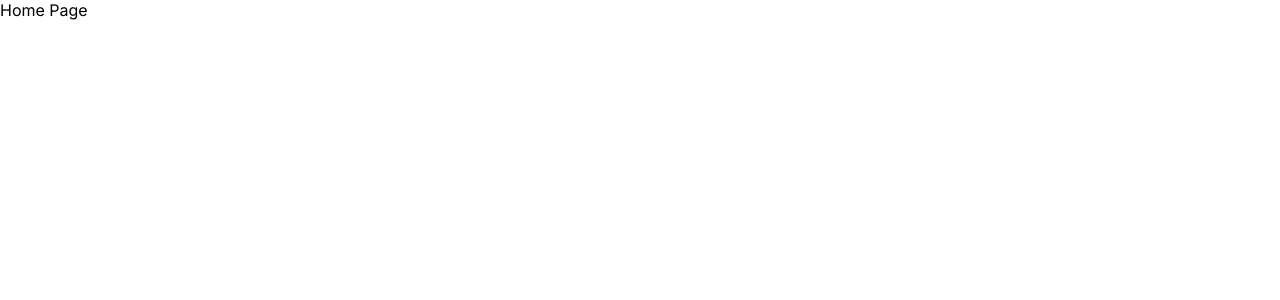
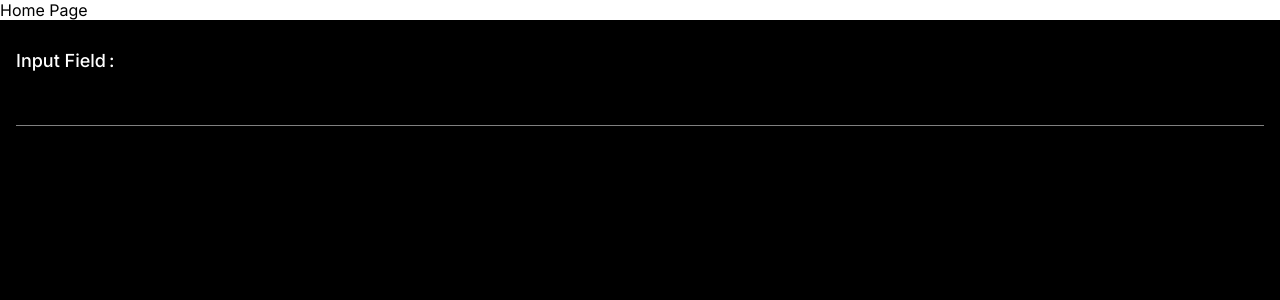
Before and after one commit to rhdevs/rhdevs-website, a React (Create React App) app: page / in a window 1280 px wide. Shown: the top 300 px of the page. Built offline with nearby package versions, Linux system fonts and the light colour scheme.

Commit message:
created InputField component

```diff
--- /dev/null
+++ b/src/components/InputField/InputField.tsx
@@ -0,0 +1,26 @@
+import { useTheme } from 'styled-components'
+
+import { InputFieldStyled, InputFieldTitle, TextInput } from './styles/InputField'
+
+function TextInputEntry({ entry, style }: { entry: string; style: any }) {
+  const warningText = 'This field is required'
+  return <TextInput id={`input-${entry}`} style={style} required />
+}
+
+function InputField({ title }: { title: string }) {
+  const theme = useTheme()
+  return (
+    <div style={{ background: theme.palette.common.black, height: '100vh', padding: '16px' }} /* for ease of viz */>
+      <InputFieldStyled>
+        <InputFieldTitle style={{ color: theme.palette.common.white } /* white by default */}>
+          {title}&thinsp;:
+        </InputFieldTitle>
+        <TextInputEntry entry={title} style={{ color: theme.palette.common.white } /* white by default */} />
+      </InputFieldStyled>
+    </div>
+  )
+}
+
+InputField.defaultProps = {}
+
+export default InputField
--- /dev/null
+++ b/src/components/InputField/styles/InputField.ts
@@ -0,0 +1,35 @@
+import styled from 'styled-components'
+
+export const InputFieldStyled = styled.div`
+  width: 100%;
+`
+
+export const InputFieldTitle = styled.p`
+  margin: 0px;
+
+  font-style: normal;
+  font-weight: 500;
+  font-size: 18px;
+  line-height: 50px;
+`
+
+export const TextInput = styled.input.attrs({ type: 'text', responsive: true })`
+  width: 100%;
+  padding: 7px 0;
+
+  outline: 0;
+  border: 0;
+  border-bottom: 1px solid gray; // TODO useTheme for colour?
+
+  font-weight: 600;
+  font-size: ${(props) => (props.responsive ? 'max(1vw, 15px)' : '15px')};
+  line-height: ${(props) => (props.responsive ? 'max(25px, 1.7vw)' : '25px')};
+
+  background: transparent;
+
+  transition: border-color 0.2s;
+
+  :focus {
+    border-bottom-color: white;
+  }
+`
--- a/src/pages/Home/index.tsx
+++ b/src/pages/Home/index.tsx
@@ -1,3 +1,10 @@
+import InputField from '../../components/InputField/InputField'
+
 export default function Home() {
-  return <>Home Page</>
+  return (
+    <>
+      Home Page
+      <InputField title="Input Field" />
+    </>
+  )
 }
```
